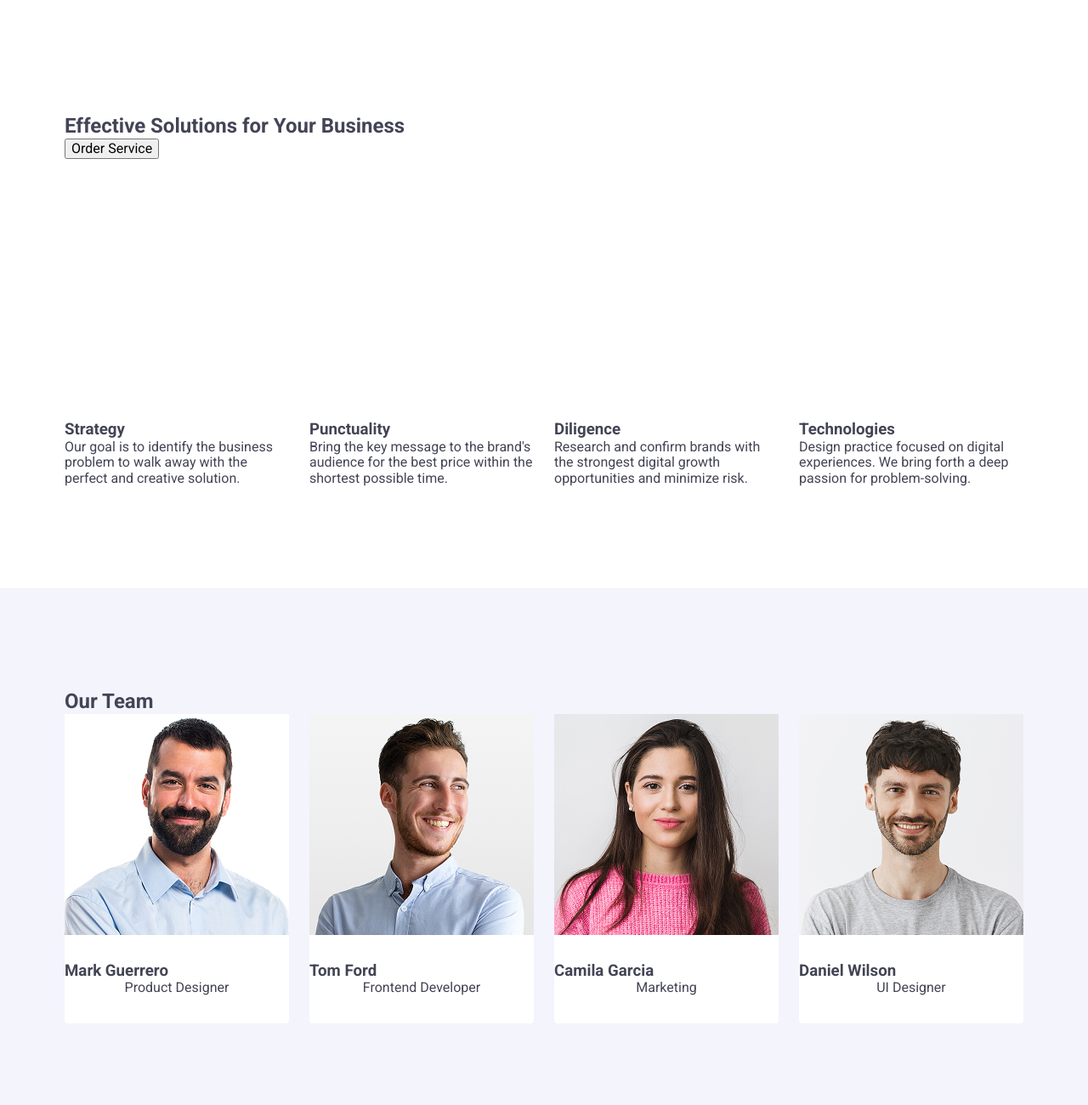
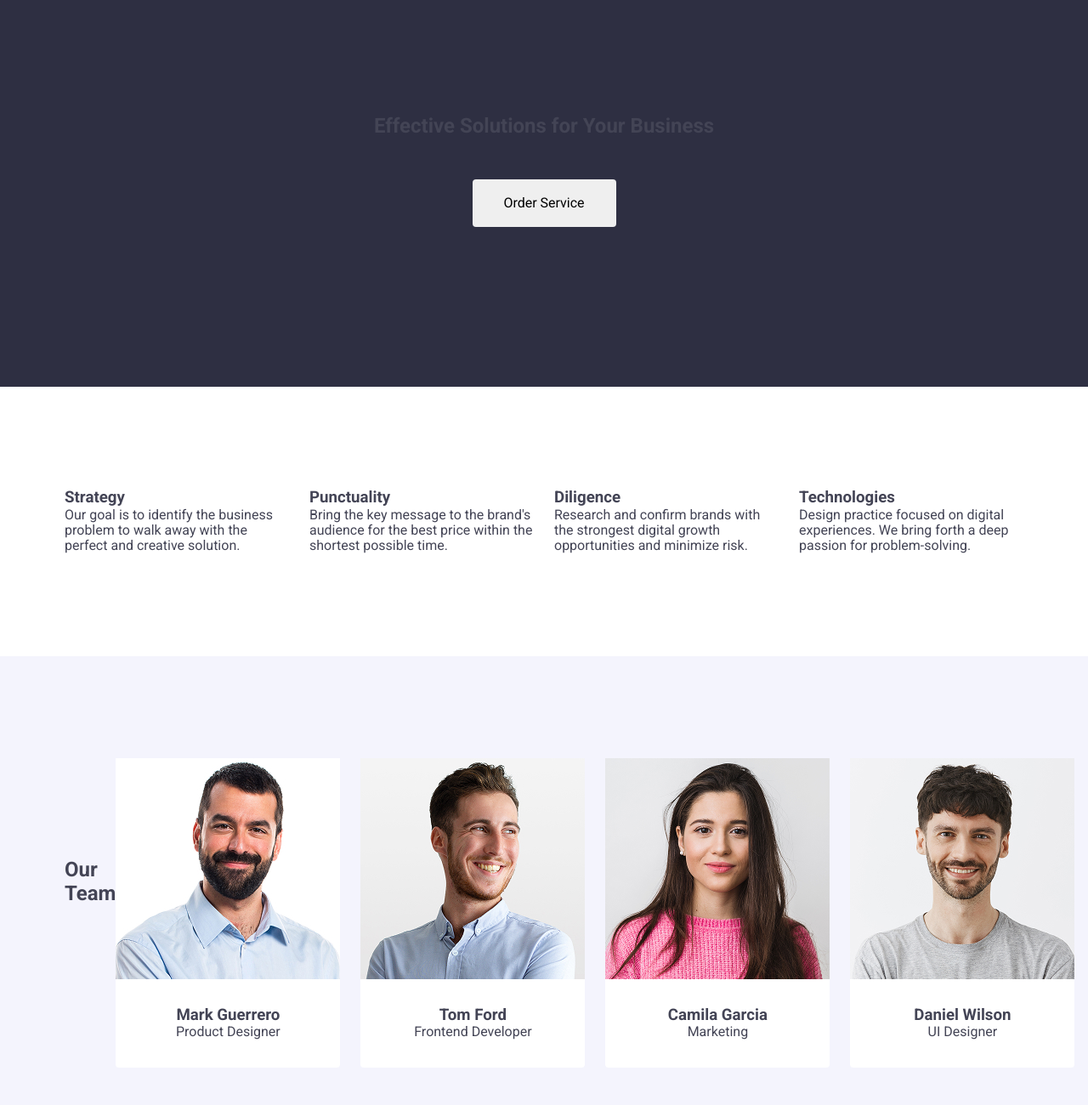
Before and after one commit to EkaterinaRudakova930817/goit-markup-hw-03, a plain HTML site: page index.html in a window 1280 px wide. Shown: the part 120-1420 px from the top of the page at 85% size. Drawn offline with nearby package versions, Linux system fonts and the light colour scheme.

Commit message:
fix final issues

```diff
--- a/css/styles.css
+++ b/css/styles.css
@@ -30,7 +30,7 @@
 }
 
 .container {
-    width: 1158px;
+    max-width: 1158px;
     padding: 0 15px;
     margin: 0 auto;
 }
@@ -126,7 +126,7 @@
     background-color: #f4f4fd;
 }
 .team-content {
-    padding: 32px 0;
+    padding: 32px 16;
 }
 
 .portfolio-content {
@@ -142,6 +142,20 @@
 }
 .hero {
     padding: 188px 0;
+}
+.hero-title {
+    max-width: 496px;
+    margin: 0 auto 48px;
+    text-align: center;
+}
+
+.hero-btn {
+    display: block;
+    min-width: 169px;
+    height: 56px;
+    border: none;
+    border-radius: 4px;
+    margin: 0 auto;
 }
 
 .features {
@@ -159,3 +173,57 @@
 .footer {
     padding: 100px 0;
 }
+.section-title {
+    margin-bottom: 72px;
+}
+.footer .logo {
+    display: inline-block;
+    margin-bottom: 16px;
+}
+.container {
+    max-width: 1158px;
+    padding: 0 15px;
+    margin: 0 auto;
+}
+
+.header-container {
+    display: flex;
+    align-items: center;
+}
+
+.hero {
+    background-color: #2e2f42;
+    padding: 188px 0;
+}
+
+.hero-title {
+    max-width: 496px;
+    margin: 0 auto 48px;
+    text-align: center;
+}
+
+.hero-btn {
+    display: block;
+    min-width: 169px;
+    height: 56px;
+    border: none;
+    border-radius: 4px;
+    margin: 0 auto;
+}
+
+.team-content {
+    padding: 32px 16px;
+}
+
+.section-title {
+    margin-bottom: 72px;
+}
+
+.footer .logo {
+    display: inline-block;
+    margin-bottom: 16px;
+}
+
+.features-list {
+    margin-top: 0;
+}
--- a/index.html
+++ b/index.html
@@ -52,7 +52,7 @@
         <!-- Features -->
         <section class="features">
             <div class="container">
-            <h2 class="visually-hidden">Our Features</h2>
+            <h2 class="section-title visually-hidden">Our Features</h2>
             <ul class="features-list">
                 <li class="features-item">
                     <h3 class="features-subtitle">Strategy</h3>
@@ -93,28 +93,28 @@
                 <li class="team-item">
                     <img src="./images/team-1.jpg" alt="Mark Guerrero" width="264" />
                     <div class="team-content">
-                    <h3 class="team-name">Mark Guerrero</h3>
+                    <h3 class="team-subtitle">Mark Guerrero</h3>
                     <p class="team-text">Product Designer</p>
                     </div>
                 </li>
                 <li class="team-item">
                     <img src="./images/team-2.jpg" alt="Tom Ford" width="264" />
                     <div class="team-content">
-                    <h3 class="team-name">Tom Ford</h3>
+                    <h3 class="team-subtitle">Tom Ford</h3>
                     <p class="team-text">Frontend Developer</p>
                     </div>
                 </li>
                 <li class="team-item">
                     <img src="./images/team-3.jpg" alt="Camila Garcia" width="264" />
                     <div class="team-content">
-                    <h3 class="team-name">Camila Garcia</h3>
+                    <h3 class="team-subtitle">Camila Garcia</h3>
                     <p class="team-text">Marketing</p>
                     </div>
                 </li>
                 <li class="team-item">
                     <img src="./images/team-4.jpg" alt="Daniel Wilson" width="264" />
                     <div class="team-content">
-                    <h3 class="team-name">Daniel Wilson</h3>
+                    <h3 class="team-subtitle">Daniel Wilson</h3>
                     <p class="team-text">UI Designer</p>
                     </div>
                 </li>
```
